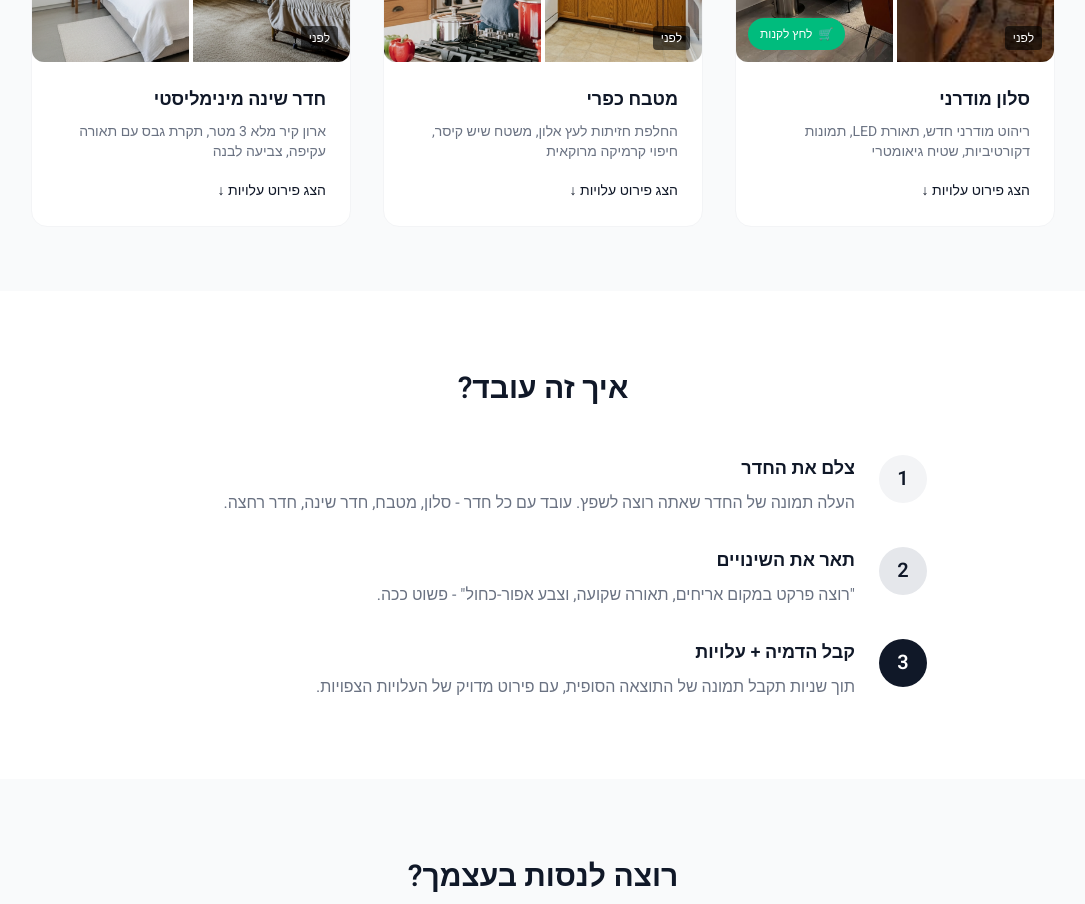
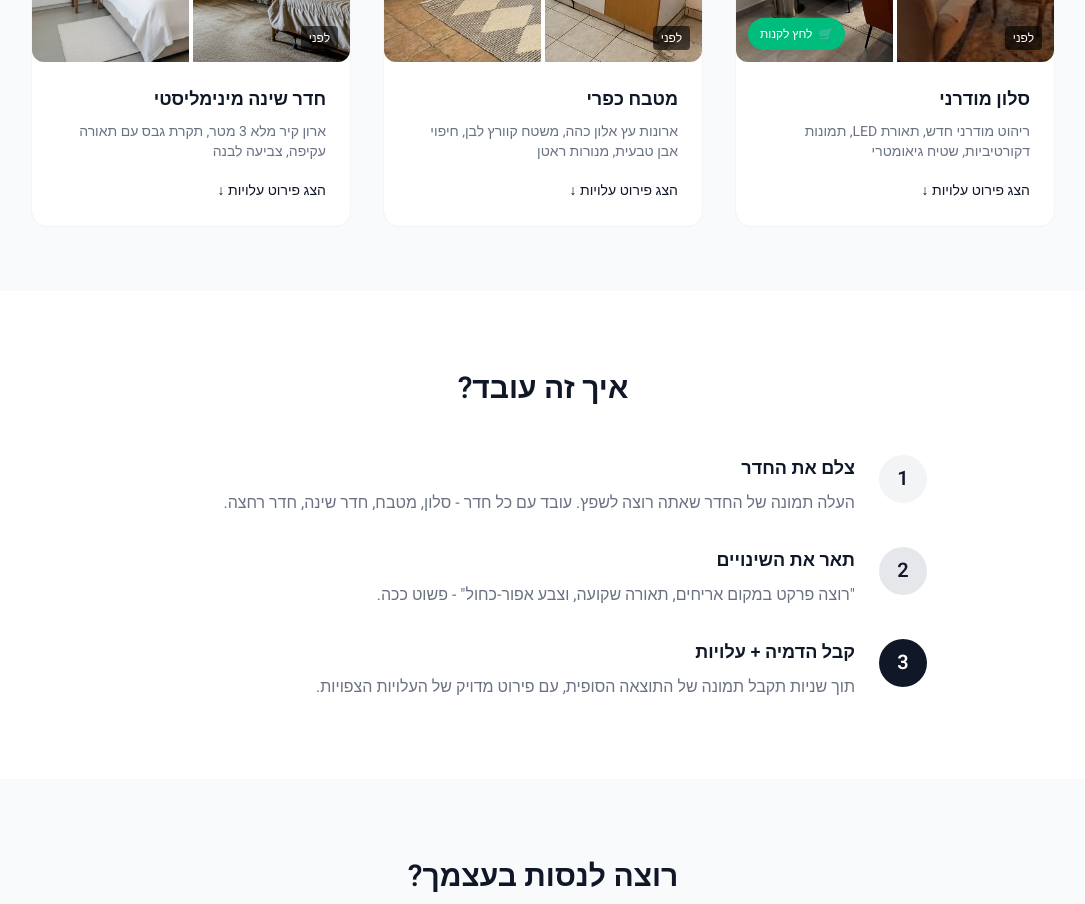
Before and after one commit to guyceza/shiputz-ai, a Next.js app: page /visualize in a window 1280 px wide. Shown: the part 840-1744 px from the top of the page, without its empty margins (97-1182 px from the left). Built offline with nearby package versions, Linux system fonts and the light colour scheme.

Commit message:
Update rustic kitchen before/after images and descriptions

```diff
--- a/src/app/visualize/page.tsx
+++ b/src/app/visualize/page.tsx
@@ -37,9 +37,9 @@ const EXAMPLES: ExampleCard[] = [
     title: "מטבח כפרי",
     beforeImg: "/examples/kitchen-before.jpg",
     afterImg: "/examples/kitchen-after.jpg",
-    beforeDesc: "מטבח ישן עם ארונות אלון מיושנים ותאורה פלורסנטית",
-    afterDesc: "מטבח כפרי עם ארונות עץ, משטח שיש וחיפוי אריחים מעוצבים",
-    changes: "החלפת חזיתות לעץ אלון, משטח שיש קיסר, חיפוי קרמיקה מרוקאית",
+    beforeDesc: "מטבח מיושן עם ארונות לבנים, אריחי קיר בז׳ ומשטח גרניט חום",
+    afterDesc: "מטבח כפרי חם עם ארונות עץ כהים, חיפוי אבן טבעית ומנורות ראטן",
+    changes: "ארונות עץ אלון כהה, משטח קוורץ לבן, חיפוי אבן טבעית, מנורות ראטן",
     costs: [
       { item: "חזיתות עץ אלון (4 מטר)", price: 8000 },
       { item: "משטח שיש קיסר", price: 4500 },
```
Also changed, not shown: public/examples/kitchen-after.jpg, public/examples/kitchen-before.jpg.
